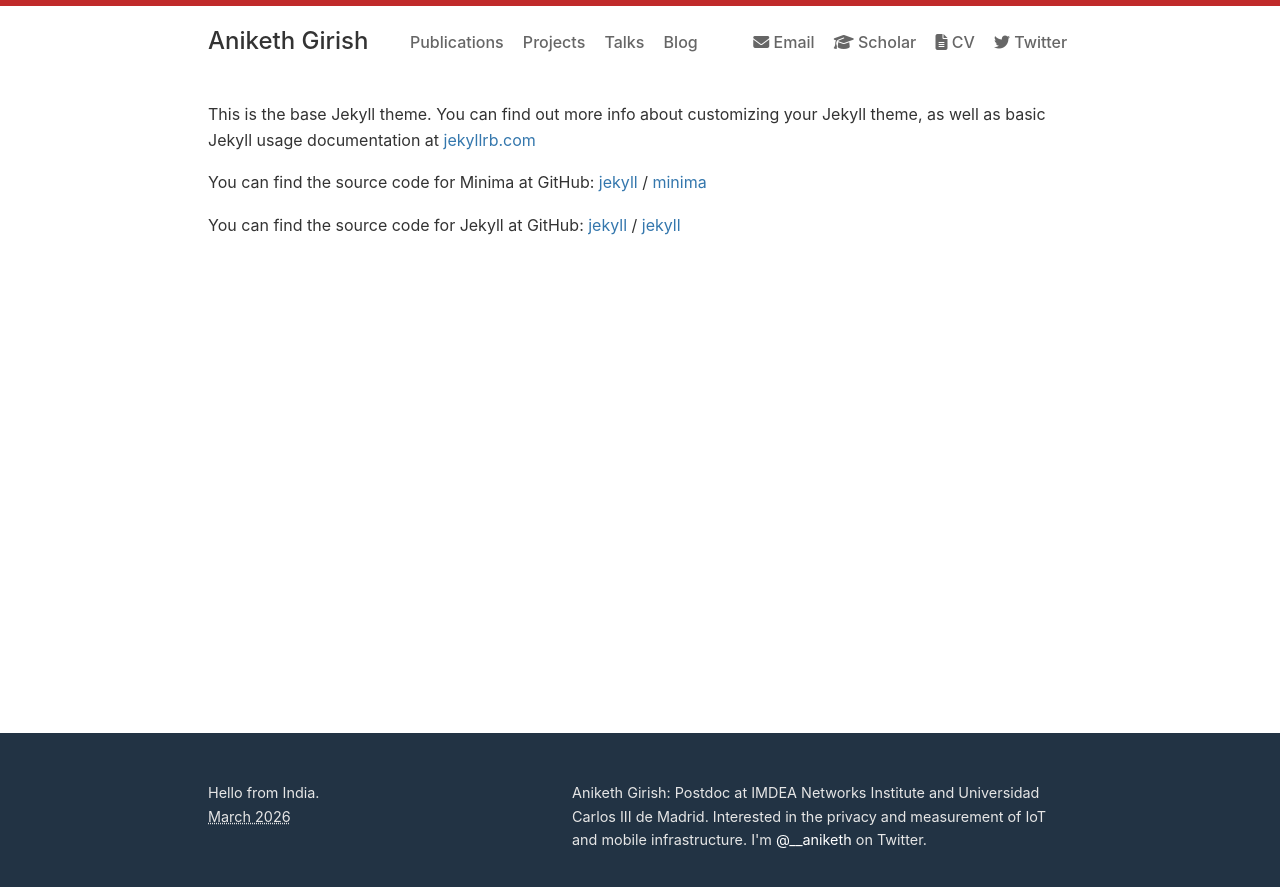
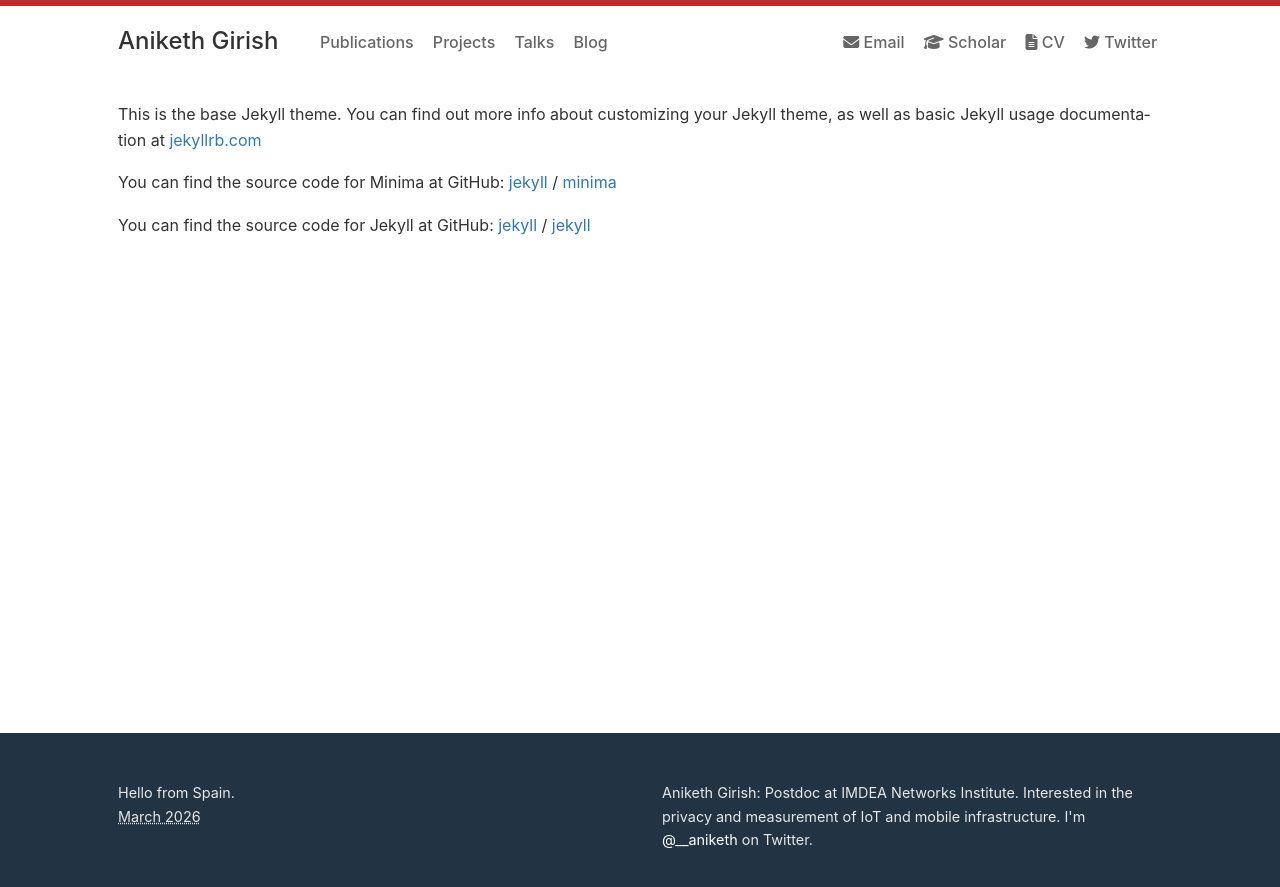
Before and after one commit to Aniketh01/aniketh01.github.io, a Jekyll site: the page built from about.markdown, in a window 1280 px wide. Shown: the top 887 px of the page. Built offline with Jekyll 4.4.1, drawn with Linux system fonts in a browser that asks for light colours; nearby versions of some CDN libraries.

Commit message:
Update site layout, news links, footer, and config
- Add hyperlinks to all news entries (venues, papers, Android permissions,
  Congress letter, Spanish PM announcement, institutions, people)
- Fix news ordering: postdoc after PhD defense, PoPETs before defense
- Update footer: "Hello from Spain"
- Remove UC3M from site description (postdoc at IMDEA only)
- Widen content area from 800px to 980px
- Enlarge profile photo to 220px, increase hiring note font size
- Tighten featured publications spacing

Co-Authored-By: Claude Opus 4.6 <noreply@anthropic.com>

```diff
--- a/_config.yml
+++ b/_config.yml
@@ -2,8 +2,7 @@
 title: Aniketh Girish
 email: aniketh.girish@networks.imdea.org
 description: > # this means to ignore newlines until "baseurl:"
-  Aniketh Girish: Postdoc at IMDEA Networks Institute and
-  Universidad Carlos III de Madrid. Interested in the privacy and measurement of
+  Aniketh Girish: Postdoc at IMDEA Networks Institute. Interested in the privacy and measurement of
   IoT and mobile infrastructure.
 baseurl: "" # the subpath of your site, e.g. /blog
 url: "https://www.anikethgirish.in" # the base hostname & protocol for your site
--- a/_includes/footer.html
+++ b/_includes/footer.html
@@ -1,7 +1,7 @@
 <footer>
   <div class="container">
     <div class="footer-col">
-      Hello from India.<br/>
+      Hello from Spain.<br/>
       <abbr title="Last build on {{site.time | date: '%Y-%m-%d'}}">{{ site.time | date: '%B %Y'}}</abbr>
     </div>
     <!-- <div class="footer-col">
--- a/_sass/_home.scss
+++ b/_sass/_home.scss
@@ -48,8 +48,8 @@
       flex-shrink: 0;
 
       picture, img {
-        width: 200px;
-        height: 200px;
+        width: 220px;
+        height: 220px;
         border-radius: 50%;
         object-fit: cover;
         border: 3px solid #eee;
@@ -74,7 +74,7 @@
   // Hiring callout
   // =====================
   .hiring-note {
-    font-size: 0.88em;
+    font-size: 1.05em;
     color: $grey-color-dark;
     border-left: 3px solid $link-color;
     padding: 0.4em 0.8em;
@@ -218,10 +218,10 @@
     margin-bottom: 1.5em;
 
     .publication {
-      margin-bottom: 0.7em;
+      margin-bottom: 0.15em;
       display: block;
       color: $text-color;
-      padding: 0.6em 0.8em;
+      padding: 0.3em 0.8em;
       border-radius: 4px;
       transition: background 0.2s;
 
--- a/styles.scss
+++ b/styles.scss
@@ -12,7 +12,7 @@ $small-font-size:  0.9em;
 $base-line-height: 1.64;
 
 $spacing-unit:     32px;
-$content-width:    800px;
+$content-width:    980px;
 
 $text-color:        #333;
 $background-color:  #fff;
```
Also changed, not shown: _data/news.yml (+19 -19 lines).
